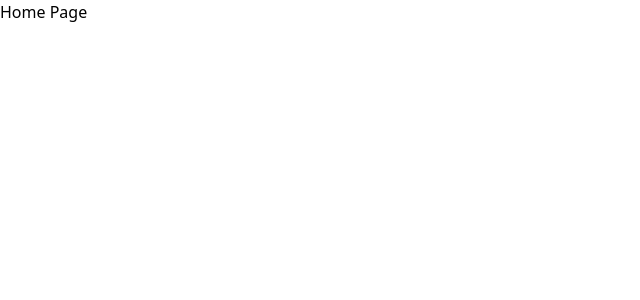
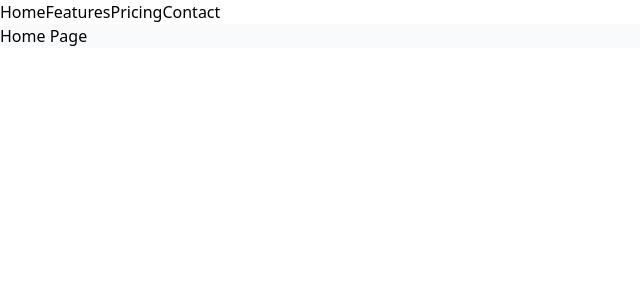
Before and after one commit to TeslaWillow/05-vue-spa, a Vue app: page / in a window 1280 px wide. Shown: the top 300 px of the page, without its empty margins (0-640 px from the left). Built offline with nearby package versions, Linux system fonts and the light colour scheme.

Commit message:
our first routes

```diff
--- a/src/App.vue
+++ b/src/App.vue
@@ -1,8 +1,15 @@
 <template>
-    <HomePage />
+    <nav>
+      <a href="#/">Home</a>
+      <a href="#/features">Features</a>
+      <a href="#/pricing">Pricing</a>
+      <a href="#/contact">Contact</a>
+    </nav>
+    <main class="bg-slate-50">
+      <RouterView />
+    </main>
 </template>
 
 <script lang="ts" setup>
-import HomePage from '@/modules/landing/pages/HomePage.vue';
 
 </script>
--- /dev/null
+++ b/src/router/index.ts
@@ -0,0 +1,30 @@
+import HomePage from '@/modules/landing/pages/HomePage.vue';
+import { createRouter, createWebHashHistory } from 'vue-router';
+
+const router = createRouter({
+  history: createWebHashHistory(import.meta.env.BASE_URL),
+  routes: [
+    {
+      path: '/',
+      name: 'home',
+      component: HomePage,
+    },
+    {
+      path: '/features',
+      name: 'features',
+      component: () => import('@/modules/landing/pages/FeaturesPages.vue'),
+    },
+    {
+      path: '/pricing',
+      name: 'pricing',
+      component: () => import('@/modules/landing/pages/PricingPage.vue'),
+    },
+    {
+      path: '/contact',
+      name: 'contact',
+      component: () => import('@/modules/landing/pages/ContactPage.vue'),
+    },
+  ],
+});
+
+export default router;
```
Also changed, not shown: src/main.ts (+8 -4 lines).
